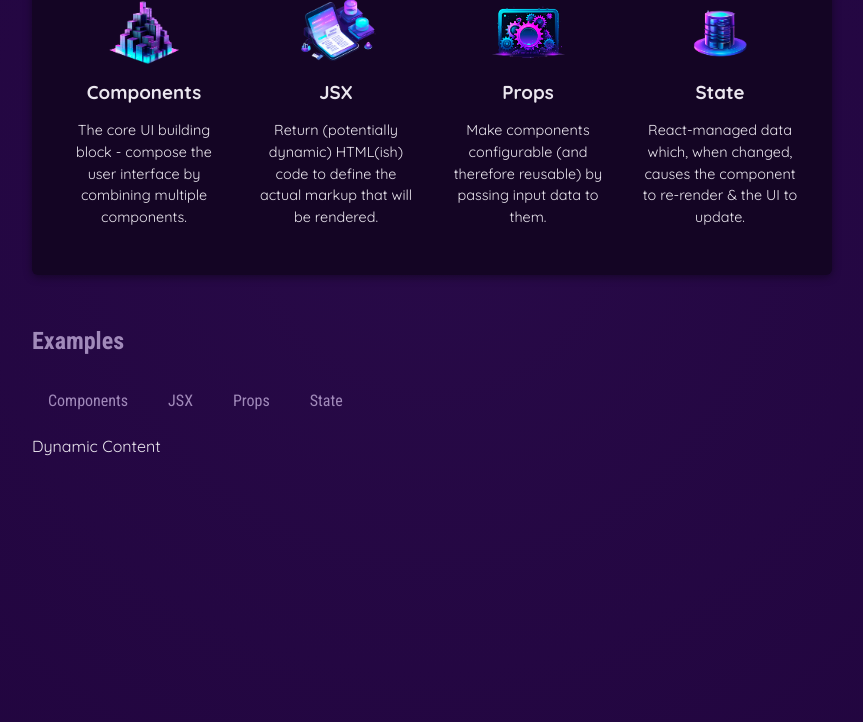
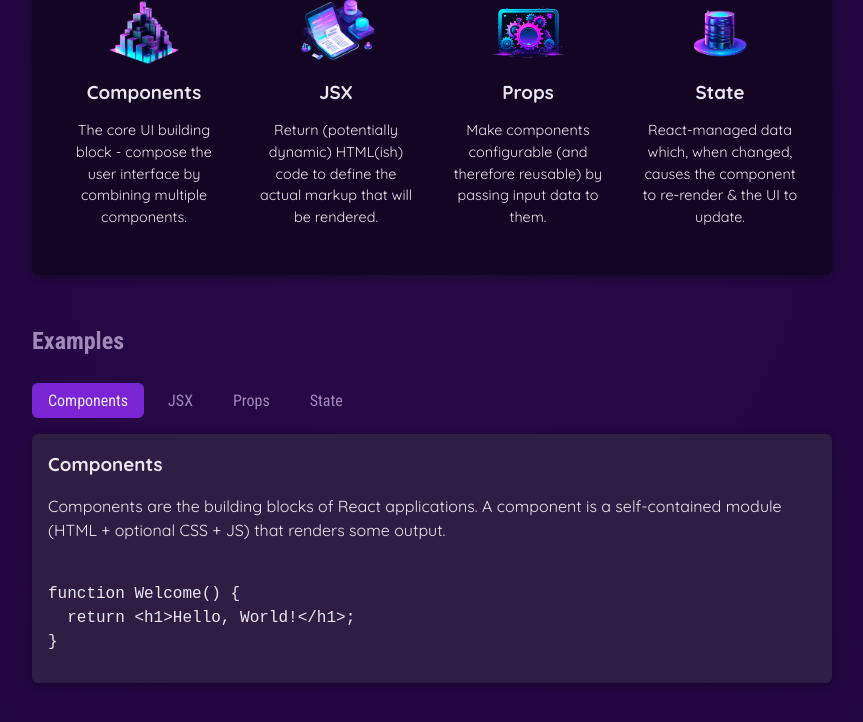
Before and after one commit to warren-pistorius/react-01-starting-project, a React (Vite) app: page / in a window 1280 px wide. Both pictures are taken after a click on the button "Components". Shown: the part 424-1146 px from the top of the page, without its empty margins (208-1071 px from the left). Built offline with nearby package versions, Linux system fonts and the light colour scheme.

Commit message:
Using MAP, Active styling

```diff
--- a/src/App.jsx
+++ b/src/App.jsx
@@ -2,10 +2,15 @@
 import Header from "./components/Header/Header";
 import CoreConcept from "./components/CoreConcepts/CoreConcept";
 import TabButton from "./components/TabButton/TabButton";
+import { useState } from "react";
+import { EXAMPLES } from "./data";
 
 function App() {
+  // Note: Didn't have to create the function setSelectedTopic
+  const [selectedTopic, setSelectedTopic] = useState();
+
   function handleSelect(selectedButton) {
-    console.log(selectedButton);
+    setSelectedTopic(selectedButton);
   }
 
   return (
@@ -17,23 +22,55 @@
           {/* Using the spread operator here to simplify passing in each property.
             See: https://www.udemy.com/course/react-the-complete-guide-incl-redux/learn/lecture/39649038#overview */}
           <ul>
-            <CoreConcept {...CORE_CONCEPTS[0]} />
+            {/* Before using map function this would be: */}
+            {/* <CoreConcept {...CORE_CONCEPTS[0]} />
             <CoreConcept {...CORE_CONCEPTS[1]} />
             <CoreConcept {...CORE_CONCEPTS[2]} />
-            <CoreConcept {...CORE_CONCEPTS[3]} />
+            <CoreConcept {...CORE_CONCEPTS[3]} /> */}
+            {/* When using map of CORE_CONCEPTS the code would be: */}
+            {CORE_CONCEPTS.map((concept) => (
+              <CoreConcept key={concept.id} {...concept} />
+            ))}
           </ul>
         </section>
         <section id="examples">
           <h2>Examples</h2>
           <menu>
-            <TabButton onSelect={() => handleSelect("components")}>
+            <TabButton
+              isSelected={selectedTopic === "components"}
+              onSelect={() => handleSelect("components")}
+            >
               Components
             </TabButton>
-            <TabButton onSelect={() => handleSelect("jsx")}>JSX</TabButton>
-            <TabButton onSelect={() => handleSelect("props")}>Props</TabButton>
-            <TabButton onSelect={() => handleSelect("stae")}>State</TabButton>
+            <TabButton
+              isSelected={selectedTopic === "jsx"}
+              onSelect={() => handleSelect("jsx")}
+            >
+              JSX
+            </TabButton>
+            <TabButton
+              isSelected={selectedTopic === "props"}
+              onSelect={() => handleSelect("props")}
+            >
+              Props
+            </TabButton>
+            <TabButton
+              isSelected={selectedTopic === "state"}
+              onSelect={() => handleSelect("state")}
+            >
+              State
+            </TabButton>
           </menu>
-          Dynamic Content
+          {!selectedTopic && <p>Please select a topic</p>}
+          {selectedTopic && (
+            <div id="tab-content">
+              <h3>{EXAMPLES[selectedTopic].title}</h3>
+              <p>{EXAMPLES[selectedTopic].description}</p>
+              <pre>
+                <code>{EXAMPLES[selectedTopic].code}</code>
+              </pre>
+            </div>
+          )}
         </section>
       </main>
     </div>
--- a/src/components/TabButton/TabButton.jsx
+++ b/src/components/TabButton/TabButton.jsx
@@ -1,7 +1,9 @@
-export default function TabButton({ children, onSelect }) {
+export default function TabButton({ children, onSelect, isSelected }) {
   return (
     <li>
-      <button onClick={onSelect}>{children}</button>
+      <button className={isSelected ? "active" : ""} onClick={onSelect}>
+        {children}
+      </button>
     </li>
   );
 }
--- a/src/data.js
+++ b/src/data.js
@@ -5,27 +5,82 @@
 
 export const CORE_CONCEPTS = [
   {
+    id:'componenets',
     image: componentsImg,
     title: 'Components',
     description:
       'The core UI building block - compose the user interface by combining multiple components.',
   },
   {
+    id:'jsx',
     image: jsxImg,
     title: 'JSX',
     description:
       'Return (potentially dynamic) HTML(ish) code to define the actual markup that will be rendered.',
   },
   {
+    id:'props',
     image: propsImg,
     title: 'Props',
     description:
       'Make components configurable (and therefore reusable) by passing input data to them.',
   },
   {
+    id:'state',
     image: stateImg,
     title: 'State',
     description:
       'React-managed data which, when changed, causes the component to re-render & the UI to update.',
   },
 ];
+
+export const EXAMPLES = {
+  components: {
+    title: 'Components',
+    description:
+      'Components are the building blocks of React applications. A component is a self-contained module (HTML + optional CSS + JS) that renders some output.',
+    code: `
+function Welcome() {
+  return <h1>Hello, World!</h1>;
+}`,
+  },
+  jsx: {
+    title: 'JSX',
+    description:
+      'JSX is a syntax extension to JavaScript. It is similar to a template language, but it has full power of JavaScript (e.g., it may output dynamic content).',
+    code: `
+<div>
+  <h1>Welcome {userName}</h1>
+  <p>Time to learn React!</p>
+</div>`,
+  },
+  props: {
+    title: 'Props',
+    description:
+      'Components accept arbitrary inputs called props. They are like function arguments.',
+    code: `
+function Welcome(props) {
+  return <h1>Hello, {props.name}</h1>;
+}`,
+  },
+  state: {
+    title: 'State',
+    description:
+      'State allows React components to change their output over time in response to user actions, network responses, and anything else.',
+    code: `
+function Counter() {
+  const [isVisible, setIsVisible] = useState(false);
+
+  function handleClick() {
+    setIsVisible(true);
+  }
+
+  return (
+    <div>
+      <button onClick={handleClick}>Show Details</button>
+      {isVisible && <p>Amazing details!</p>}
+    </div>
+  );
+}`,
+  },
+};
```
